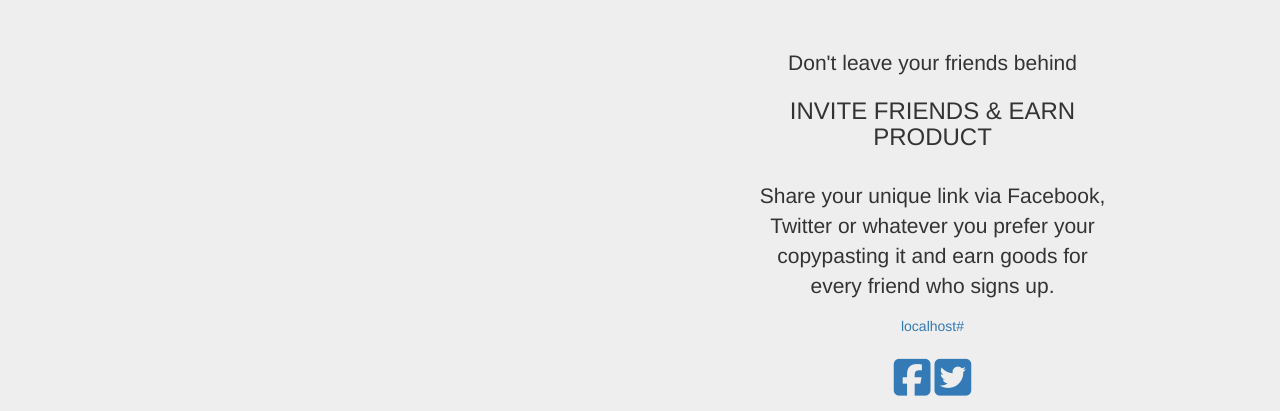
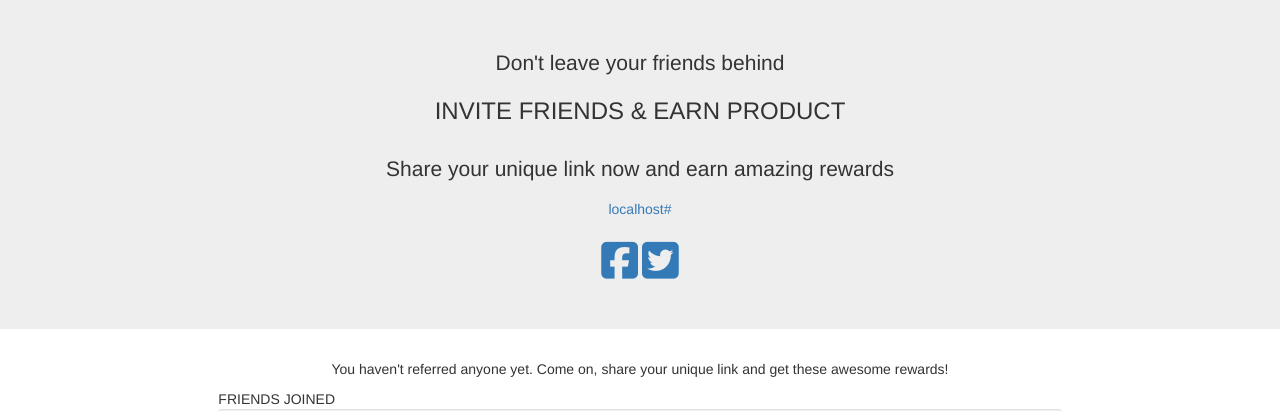
Before and after one commit to alexxxmf/referral_app, a Django app: template referral_app/templates/subscribers/dashboard.html in a window 1280 px wide. Shown: the top 411 px of the page. Run offline with Django 3.2, Linux system fonts and the light colour scheme; the template is opened without the code that fills it, so the values that code supplies are empty; some libraries are stand-ins or nearby versions.

Commit message:
Improving styling for the referral link box

```diff
--- a/referral_app/templates/subscribers/dashboard.html
+++ b/referral_app/templates/subscribers/dashboard.html
@@ -17,15 +17,15 @@
     <div class="container">
     	<div class='row text-center'>
 
-    		<div class='col-md-4 col-md-offset-7'>
+    		<div class='col-md-6 col-md-offset-3'>
 
     			<p class='invite-claim'>Don't leave your friends behind</p>
 
     			<h3 class='invite-title'>INVITE FRIENDS & EARN PRODUCT</h3>
     			<br>
-    			<p class='expl-unique'>Share your unique link via Facebook, Twitter or whatever you prefer your copypasting it and earn goods for every friend who signs up.</p>
+    			<p class='expl-unique'>Share your unique link now and earn amazing rewards</p>
     			<span class='link-box'>
-    				<a href="{% url 'home_when_referred' ref_code=ref_code %}">
+    				<a  href="{% url 'home_when_referred' ref_code=ref_code %}">
     					{{ request.get_host }}{% url 'home_when_referred' ref_code=ref_code %}
     				</a>
     			</span>
```
